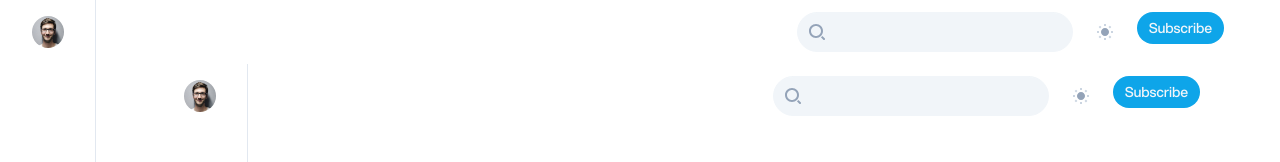
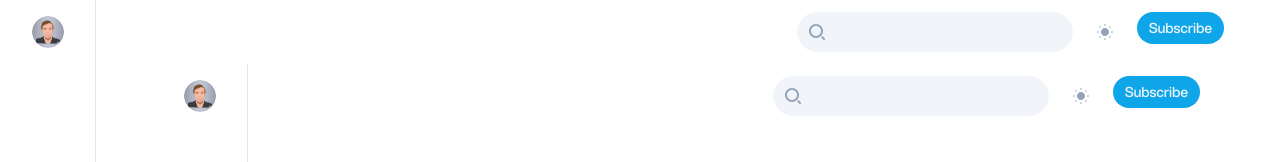
Before and after one commit to sesigl/personal-website, a Next.js app: page /post in a window 1280 px wide. Shown: the top 162 px of the page. Built offline with nearby package versions, Linux system fonts and the light colour scheme.

Commit message:
Change avatar to my personal one

```diff
--- a/src/partials/Hero.tsx
+++ b/src/partials/Hero.tsx
@@ -8,7 +8,7 @@ function Hero() {
         <div className="pt-8 pb-10">
           <Image
             className="rounded-full mb-5"
-            src={"/images/me.jpg"}
+            src={"/images/me_sesigl_1.jpg"}
             width="56"
             height="56"
             alt="Me"
--- a/src/partials/SideNavigation.tsx
+++ b/src/partials/SideNavigation.tsx
@@ -20,7 +20,7 @@ function SideNavigation() {
               <Link href="/">
                 <Image
                   className="rounded-full"
-                  src={"/images/me.jpg"}
+                  src={"/images/me_sesigl_1.jpg"}
                   width="32"
                   height="32"
                   alt="Me"
```
